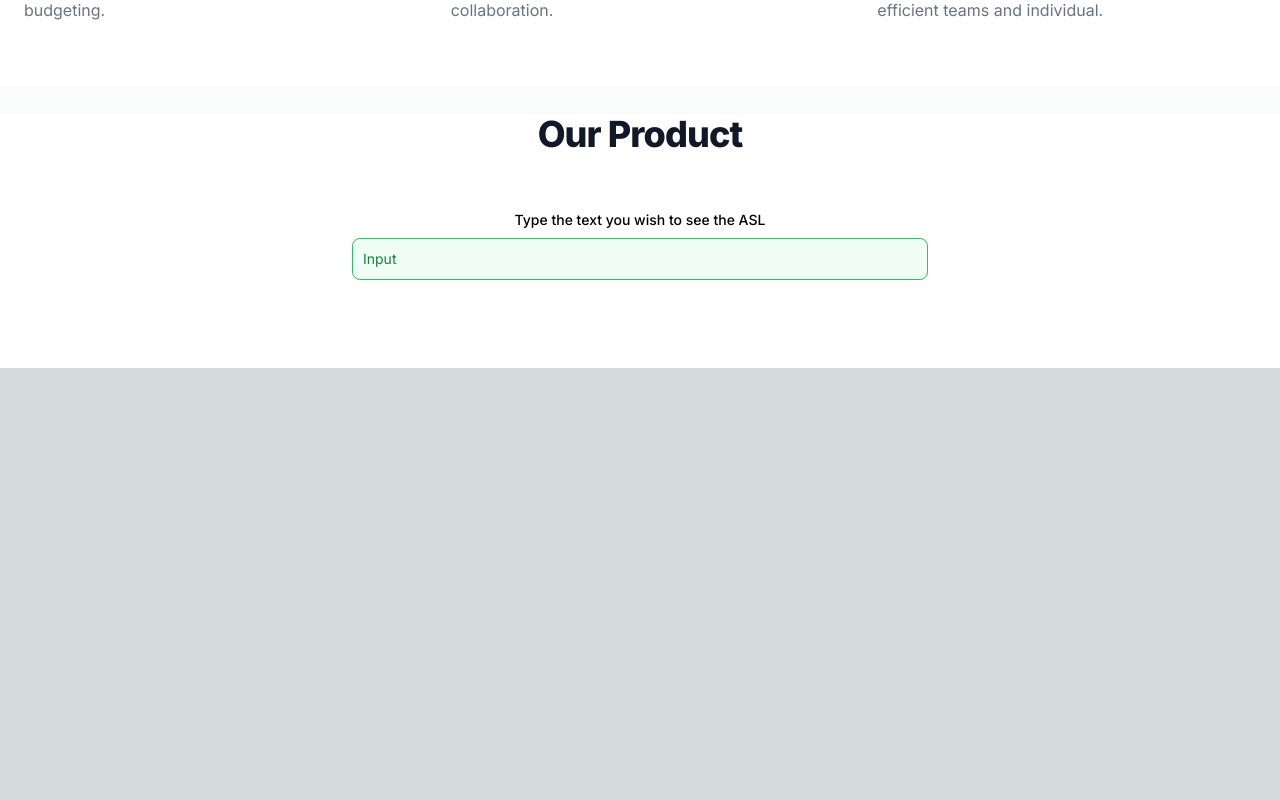
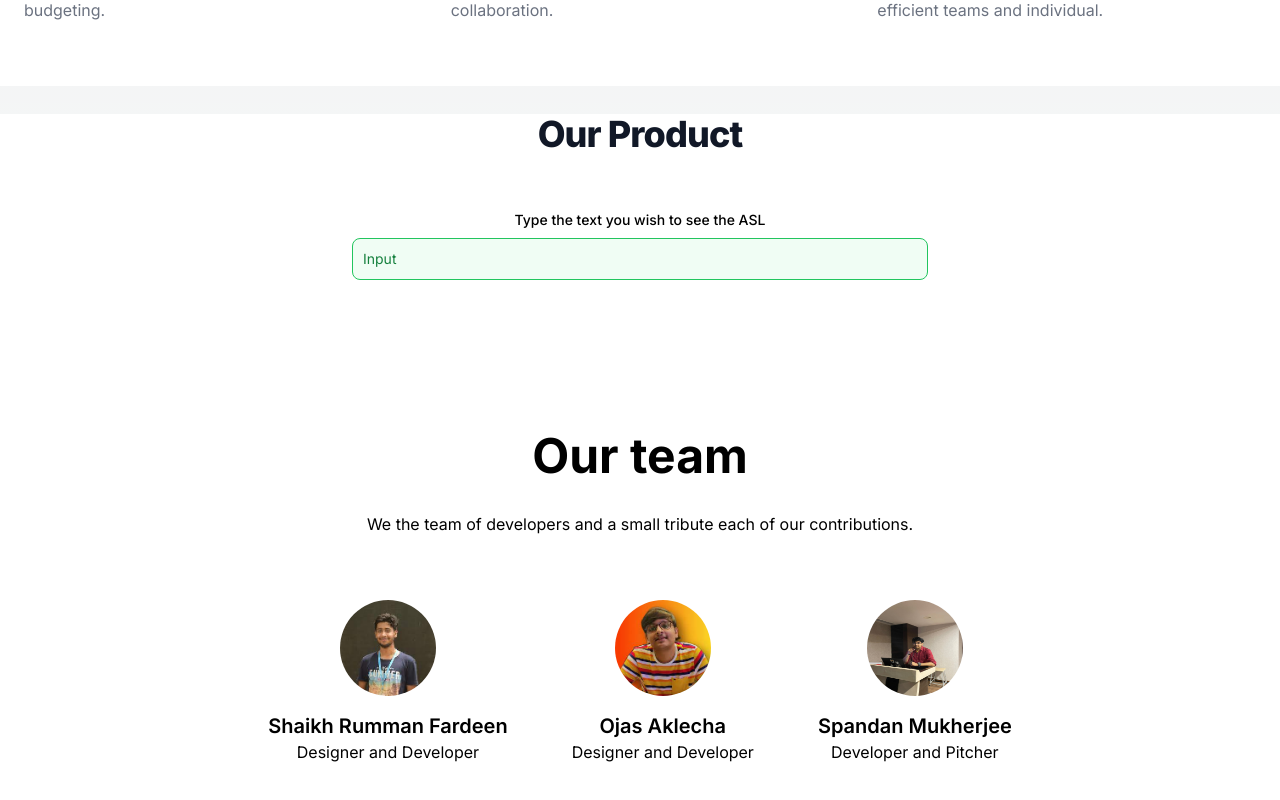
Before and after one commit to srummanf/ROS-AI, a Next.js app: page / in a window 1280 px wide. Shown: the part 2010-2810 px from the top of the page. Before the commit the page ends 2378 px from the top, so only its background shows below. Built offline with nearby package versions, Linux system fonts and the light colour scheme.

Commit message:
✨ Team Page added

```diff
--- a/app/page.js
+++ b/app/page.js
@@ -6,6 +6,7 @@ import Hero from '@/components/Hero'
 import Timeline from '@/components/Timeline'
 import About from '@/components/About'
 import Product from '@/components/Product'
+import Team from '@/components/Team';
 
 const page = () => {
   return (
@@ -15,6 +16,7 @@ const page = () => {
       <Timeline />
       <About />
       <Product/>
+      <Team/>
     </>
   )
 }
--- /dev/null
+++ b/components/Team.jsx
@@ -0,0 +1,38 @@
+import React from 'react'
+
+const Team = () => {
+    return (
+        <>
+            <section id="our-team" class="bg-white dark:bg-gray-900">
+                <section class="py-6 dark:bg-gray-800 dark:text-gray-100">
+                    <div class="container flex flex-col items-center justify-center p-4 mx-auto space-y-8 sm:p-10">
+                        <h1 class="text-4xl font-bold leadi text-center sm:text-5xl">Our team</h1>
+                        <p class="max-w-2xl text-center dark:text-gray-400">We the team of developers and a small tribute each of our contributions. </p>
+                        <div class="flex flex-row flex-wrap-reverse justify-center">
+                            <div class="flex flex-col justify-center m-8 text-center">
+                                <img alt="" class="self-center flex-shrink-0 w-24 h-24 mb-4 bg-center bg-cover rounded-full dark:bg-gray-500" src="rumi.jpeg" />
+                                    <p class="text-xl font-semibold leadi">Shaikh Rumman Fardeen</p>
+                                    <p class="dark:text-gray-400">Designer and Developer</p>
+                            </div>
+                            <div class="flex flex-col justify-center m-8 text-center">
+                                <img alt="" class="self-center flex-shrink-0 w-24 h-24 mb-4 bg-center bg-cover rounded-full dark:bg-gray-500" src="ojuu.jpeg" />
+                                    <p class="text-xl font-semibold leadi">Ojas Aklecha</p>
+                                    <p class="dark:text-gray-400">Designer and Developer</p>
+                            </div>
+
+                            <div class="flex flex-col justify-center m-8 text-center">
+                                <img alt="" class="self-center flex-shrink-0 w-24 h-24 mb-4 bg-center bg-cover rounded-full dark:bg-gray-500" src="spandan.jpg" />
+                                    <p class="text-xl font-semibold leadi">Spandan Mukherjee</p>
+                                    <p class="dark:text-gray-400">Developer and Pitcher</p>
+                            </div>
+
+
+                        </div>
+                    </div>
+                </section>
+            </section>
+        </>
+    )
+}
+
+export default Team
```
